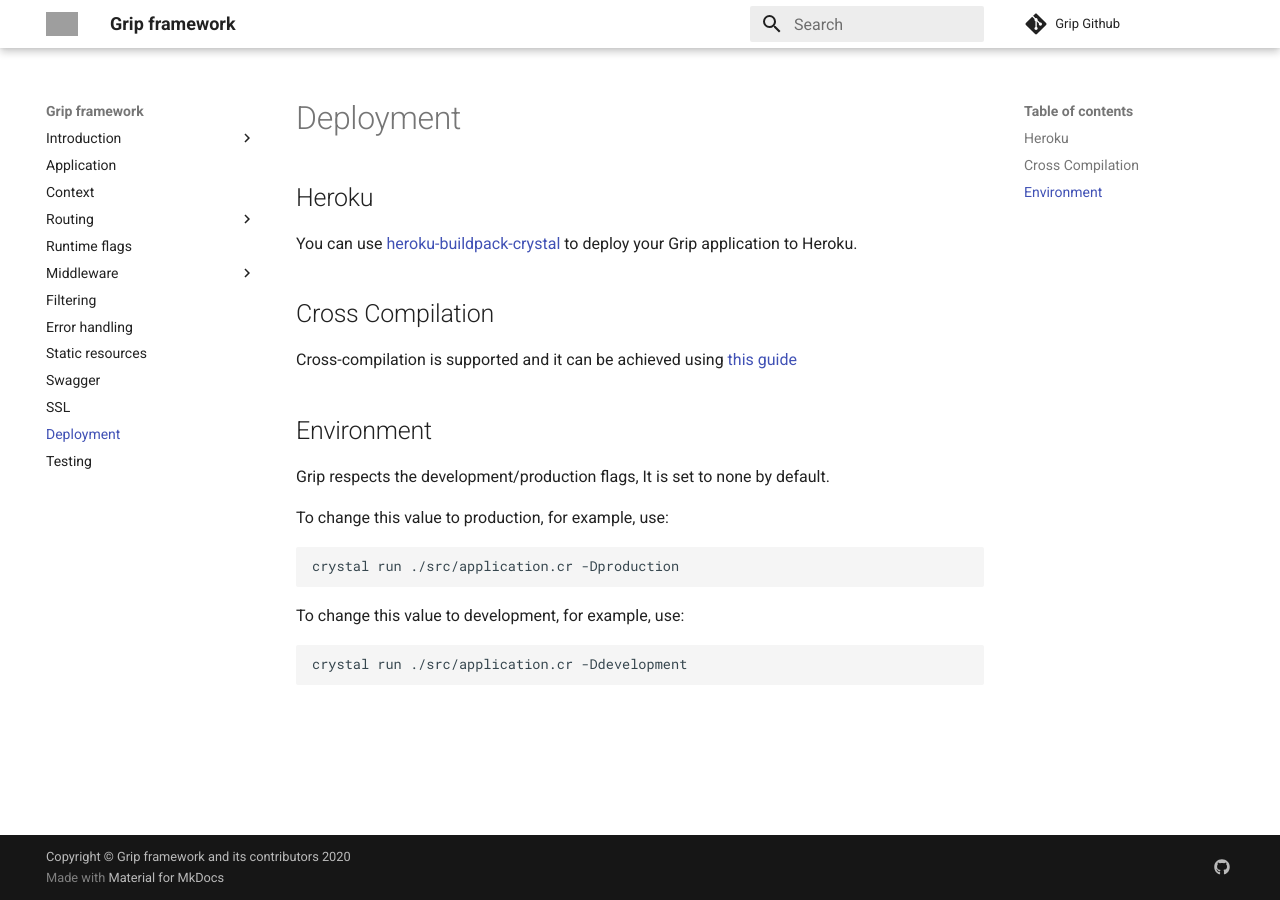
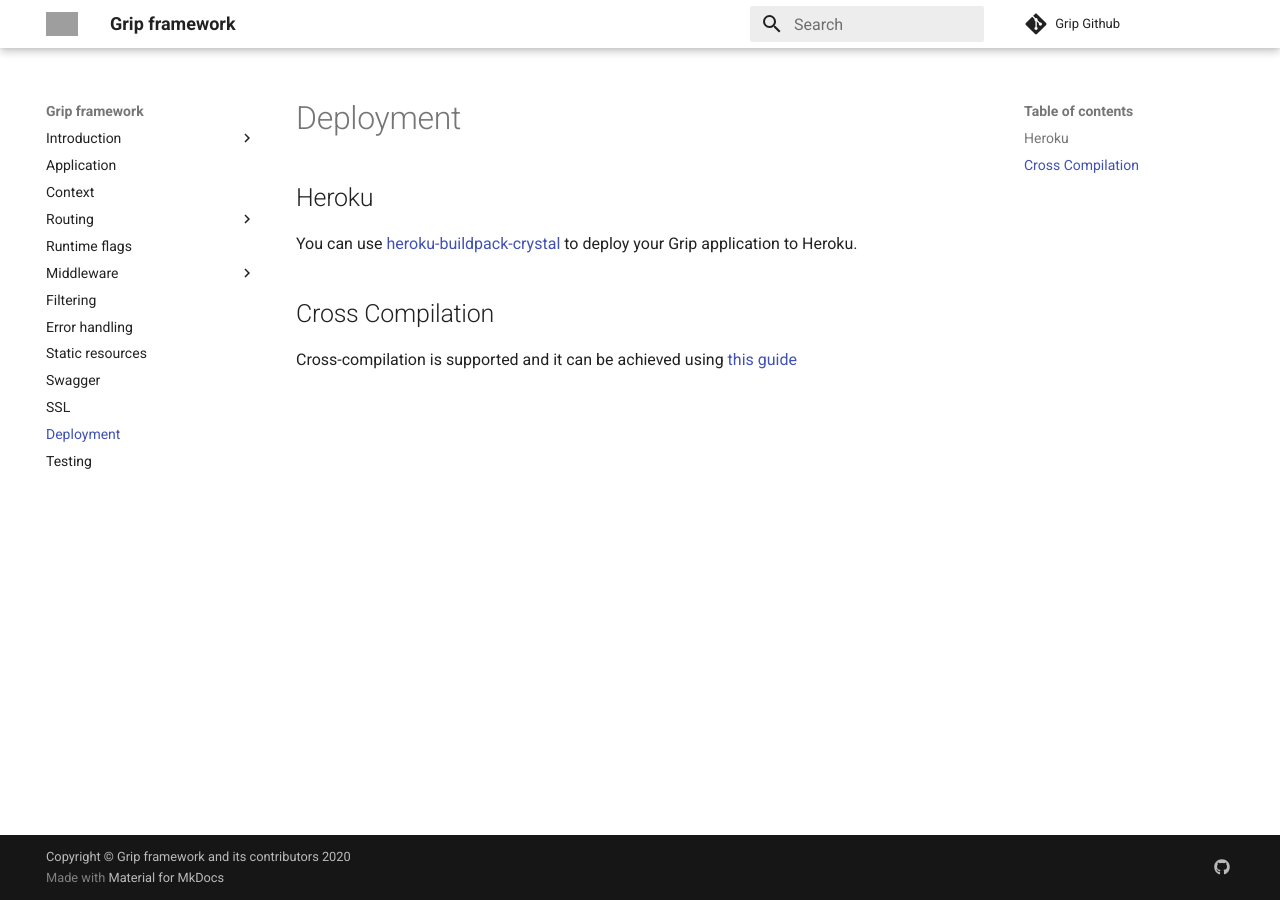
Before and after one commit to treagod/docs, an MkDocs documentation site: the page built from docs/deployment.md, in a window 1280 px wide. Built offline with MkDocs 1.6.1 and Material for MkDocs 9.7.7, drawn with Linux system fonts in a browser that asks for light colours; comment, search, counter and statistics services are not loaded; grey boxes are pictures that could not be loaded.

Commit message:
Update deployment.md

````diff
--- a/docs/deployment.md
+++ b/docs/deployment.md
@@ -5,19 +5,3 @@
 ## Cross Compilation
 
 Cross-compilation is supported and it can be achieved using [this guide](http://crystal-lang.org/docs/syntax_and_semantics/cross-compilation.html)
-
-## Environment
-
-Grip respects the development/production flags, It is set to none by default.
-
-To change this value to production, for example, use:
-
-```bash
-crystal run ./src/application.cr -Dproduction
-```
-
-To change this value to development, for example, use:
-
-```bash
-crystal run ./src/application.cr -Ddevelopment
-```
````
